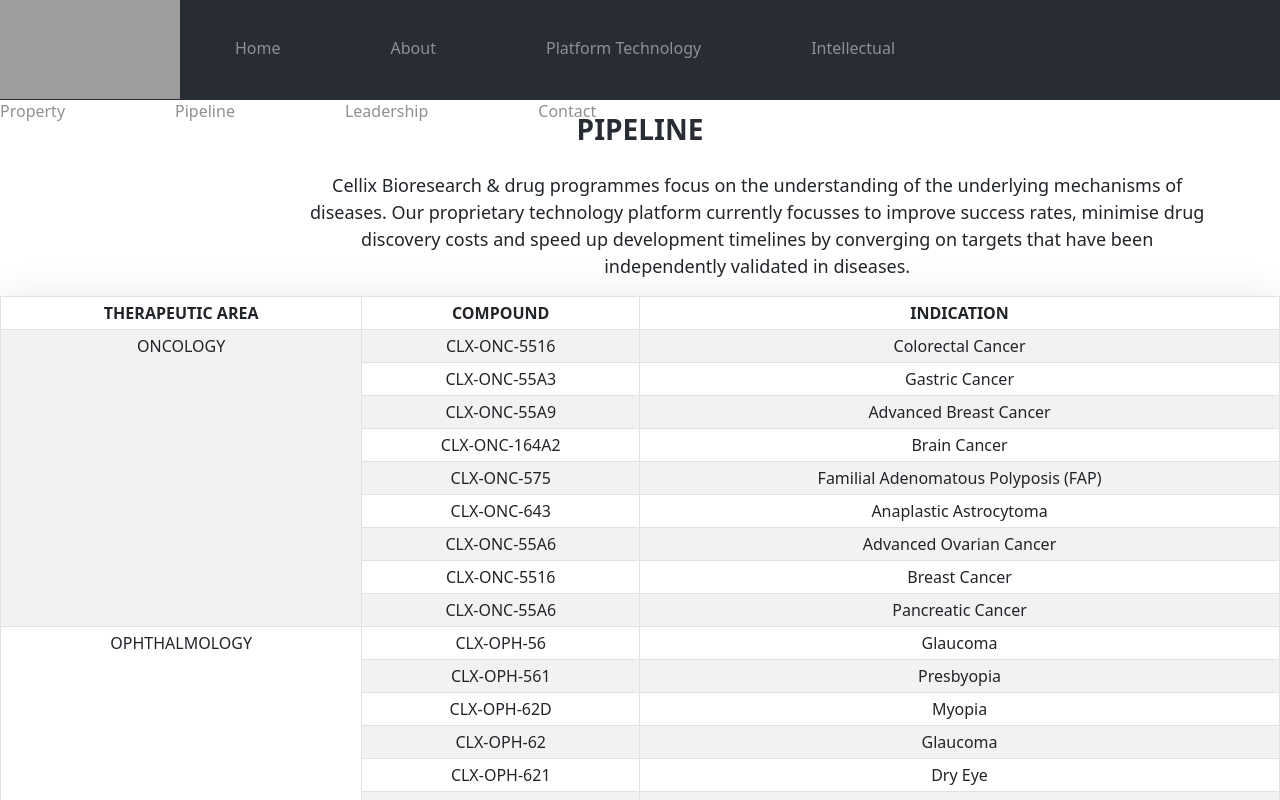
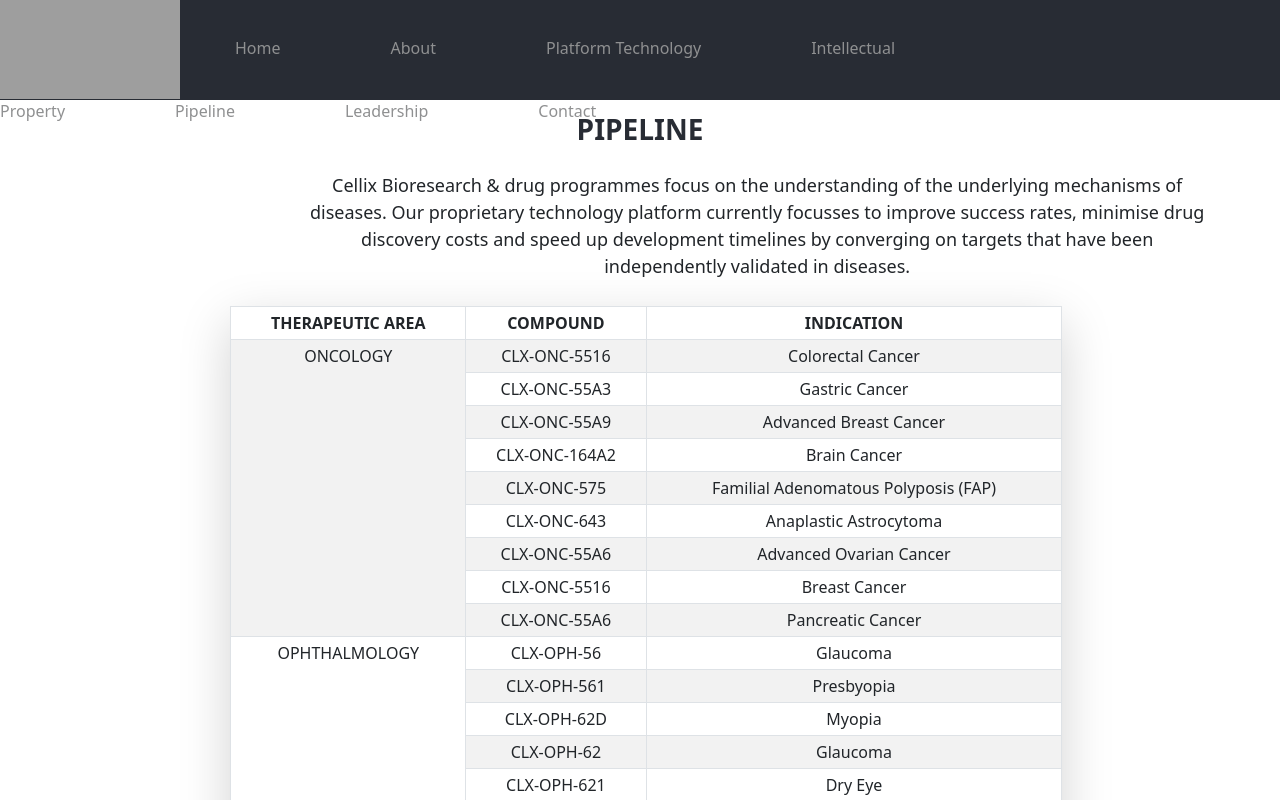
Before and after one commit to Harshamasina/Cellix_Bio, a React (Create React App) app in the folder cellixbio/: page /Pipeline in a window 1280 px wide. Shown: the top 800 px of the page. Built offline with nearby package versions, Linux system fonts and the light colour scheme; grey boxes are pictures that could not be loaded.

Commit message:
changed pipeline

```diff
--- a/cellixbio/src/App.css
+++ b/cellixbio/src/App.css
@@ -272,5 +272,11 @@
   margin-top: 3% !important;
   text-decoration: underline;
   color: #282c34;
+}
 
+.table{
+  width: 65% !important;
+  margin-left: 18% !important;
+  margin-top: 2% !important;
+  box-shadow:0 1rem 3rem rgba(0,0,0,.175)!important;
 }
--- a/cellixbio/src/Components/Navbar/Pipeline.js
+++ b/cellixbio/src/Components/Navbar/Pipeline.js
@@ -11,7 +11,7 @@
                 <p className="PLp"><span>Cellix Bio</span>research & drug programmes focus on the understanding of the underlying mechanisms of diseases. Our proprietary technology platform currently focusses to improve success rates, minimise drug discovery costs and speed up development timelines by converging on targets that have been independently validated in diseases.</p>
             </div>
 
-            <Table striped bordered hover size="sm" className='mt-3 shadow-lg'>
+            <Table striped bordered hover size="sm">
                 <thead>
                     <tr>
                         <th>THERAPEUTIC AREA</th>
@@ -21,7 +21,7 @@
                 </thead>
                 <tbody>
                     <tr>
-                        <td rowSpan={9} className = "Tabletest">ONCOLOGY</td>
+                        <td rowSpan={9}>ONCOLOGY</td>
                         <td>CLX-ONC-5516</td>
                         <td>Colorectal Cancer</td>
                     </tr>
```
